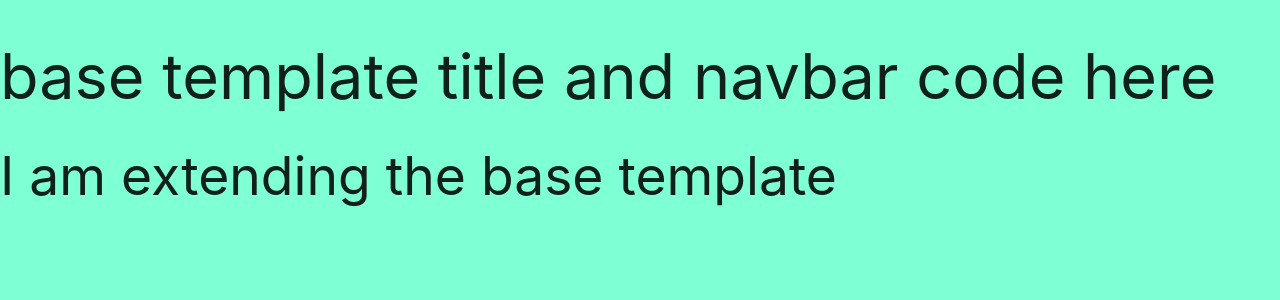
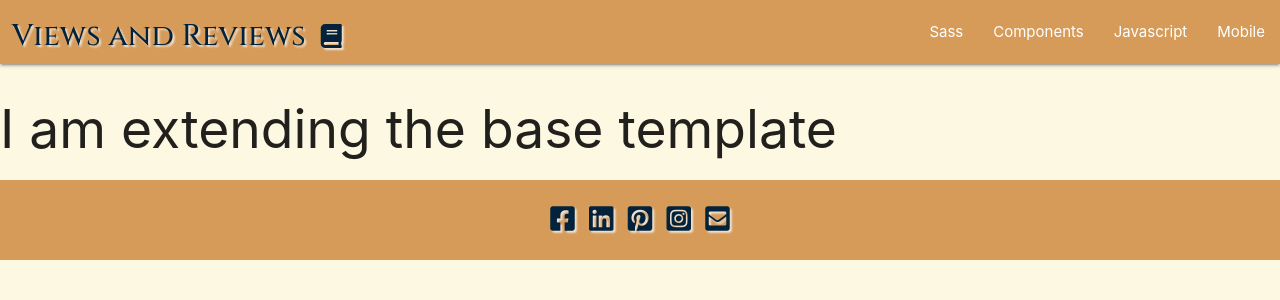
Before and after one commit to Anindita123-code/Milestone3_Data_Centric, a Flask app: page / in a window 1280 px wide. Shown: the top 300 px of the page. Run offline with Flask 2, Linux system fonts and the light colour scheme; data that the repository does not hold is empty; some libraries are stand-ins or nearby versions.

Commit message:
Added Navbar and Footer styles in base.html

```diff
--- a/static/css/style.css
+++ b/static/css/style.css
@@ -1,3 +1,42 @@
+@import url('https://fonts.googleapis.com/css2?family=Cinzel:wght@500&display=swap');
+
 body {
-    background-color: aquamarine;
+    background-color: #FDF8E1;
 }
+nav .brand-logo {
+    position: absolute;
+    font-family: "Cinzel";
+    color: #02233B;
+    display: inline-block;
+    font-size: 30px;
+    padding: 4px;
+}
+.text-shadow {
+    text-shadow: 2px 2px 2px rgba(248, 246, 246, 0.8);
+}
+.nav-background{
+    background: #D69B59;
+}
+
+/* Footer Styles */
+footer div {
+    text-align: center;
+}
+
+footer a:hover{
+    text-decoration: none;
+    color: #fafafafa;
+}
+
+.page-footer {
+    width: 100%;
+    height: 80px;
+    padding-top: 20px;
+    color: #fff;
+    background-color: #D69B59;
+}
+.footer-icons {
+    font-size: 28px;
+    padding: 5px;
+    color: #02233B;
+}
--- a/static/js/script.js
+++ b/static/js/script.js
@@ -0,0 +1,3 @@
+$(document).ready(function(){
+    $('.sidenav').sidenav();
+});
--- a/templates/base.html
+++ b/templates/base.html
@@ -3,19 +3,64 @@
 <head>
     <meta charset="UTF-8">
     <meta name="viewport" content="width=device-width, initial-scale=1.0">
-    <!-- Compiled and minified CSS for materialize and font-awesome-->
-    <link rel="stylesheet" href="https://cdnjs.cloudflare.com/ajax/libsmaterialize/1.0.0/css/materialize.min.css" type="text/css" />
-    <link rel="stylesheet" href="https://cdnjs.cloudflare.com/ajax/libs/font-awesome/5.15.2/css/all.min.css" type="text/css" />
+    <link rel="stylesheet" href="https://cdnjs.cloudflare.com/ajax/libs/font-awesome/5.13.1/css/all.min.css"
+        integrity="sha512-xA6Hp6oezhjd6LiLZynuukm80f8BoZ3OpcEYaqKoCV3HKQDrYjDE1Gu8ocxgxoXmwmSzM4iqPvCsOkQNiu41GA==" crossorigin="anonymous" type="text/css">
+    <link rel="stylesheet" href="https://cdnjs.cloudflare.com/ajax/libs/materialize/1.0.0/css/materialize.min.css" type="text/css">
     <link rel="stylesheet" href="{{ url_for('static', filename='css/style.css') }}" type="text/css">
+
     {% block styles %}
     {% endblock %}
 
     <title>Book Review</title>
 </head>
 <body>
-    <h1> base template title and navbar code here </h1>
+    <header>
+        <!-- Top Navbar -->
+        <nav class="nav-background">
+            <div class="nav-wrapper">
+            <a href="#!" class="brand-logo text-shadow">&nbsp;Views and Reviews<i class="fas fa-book right"></i> </a>
+            <a href="#" data-target="mobile-demo" class="sidenav-trigger"><i class="material-icons">menu</i></a>
+            <ul class="right hide-on-med-and-down">
+                <li><a href="sass.html">Sass</a></li>
+                <li><a href="badges.html">Components</a></li>
+                <li><a href="collapsible.html">Javascript</a></li>
+                <li><a href="mobile.html">Mobile</a></li>
+            </ul>
+            </div>
+        </nav>
+
+        <!-- Mobile Sidebar -->
+        <ul class="sidenav" id="mobile-demo">
+            <li><a href="sass.html">Sass</a></li>
+            <li><a href="badges.html">Components</a></li>
+            <li><a href="collapsible.html">Javascript</a></li>
+            <li><a href="mobile.html">Mobile</a></li>
+        </ul>
+
+    </header>
+    <content>
     {% block content %}
     {% endblock %}
+    </content>
+    <footer class="page-footer">
+        <div class="container">
+            <a class="grey-text text-lighten-4 center" target="_blank" href="http://www.facebook.com">
+                <i class="fab fa-facebook-square footer-icons text-shadow"></i>
+            </a>
+            <a class="grey-text text-lighten-4 center" target="_blank" href="http://www.linkedin.com">
+                <i class="fab fa-linkedin footer-icons text-shadow"></i>
+            </a>
+            <a class="grey-text text-lighten-4 center" target="_blank" href="http://www.pinterest.com">
+                <i class="fab fa-pinterest-square footer-icons text-shadow"></i>
+            </a>
+            <a class="grey-text text-lighten-4 center" target="_blank" href="http://www.instagram.com">
+                <i class="fab fa-instagram-square footer-icons text-shadow"></i>
+            </a>
+            <a class="grey-text text-lighten-4 center" target="_blank" href="mailto:aninditasom@gmail.com">
+                <i class="fas fa-envelope-square footer-icons text-shadow"></i>
+            </a>
+        </div>
+    </footer>
         <!-- Javascript library reference for JQuery -->
     <script src="https://cdnjs.cloudflare.com/ajax/libs/jquery/3.5.1/jquery.min.js"></script>
         <!-- Compiled and minified JavaScript for materialize -->
```
Also changed, not shown: static/images/book_logo.jpeg (added).
